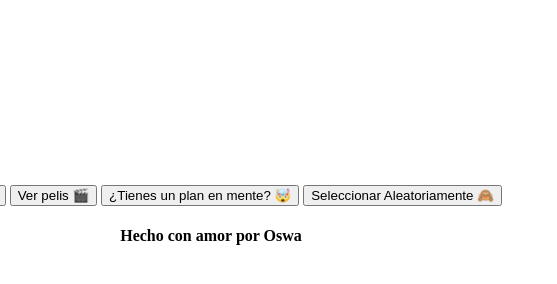
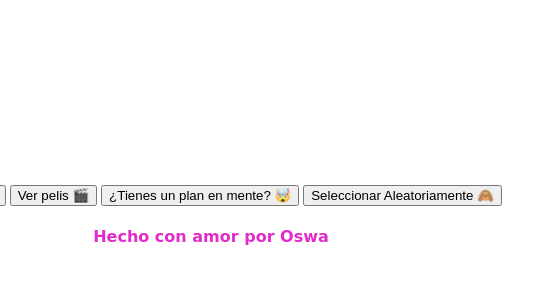
Before and after one commit to oswald117/APPalexa, a plain HTML site: page index.html in a window 1280 px wide. Shown: the full height of the page, 429-986 px from the left. Drawn offline with Linux system fonts and the light colour scheme.

Commit message:
Add files via upload

```diff
--- a/index.html
+++ b/index.html
@@ -20,11 +20,11 @@
         <button onclick="selectRandomOption()">Seleccionar Aleatoriamente &#128584</button>
     </div>
     <footer style="text-align: center;">
-        <h4>
+        <h4 style="color: rgb(226, 43, 202); font-family: cursive;">
             Hecho con amor por Oswa
         </h4>
     </footer>
 
-    <script src="logic.js" ></script>
+    <script src="logic.js"></script>
 </body>
 </html>
```
